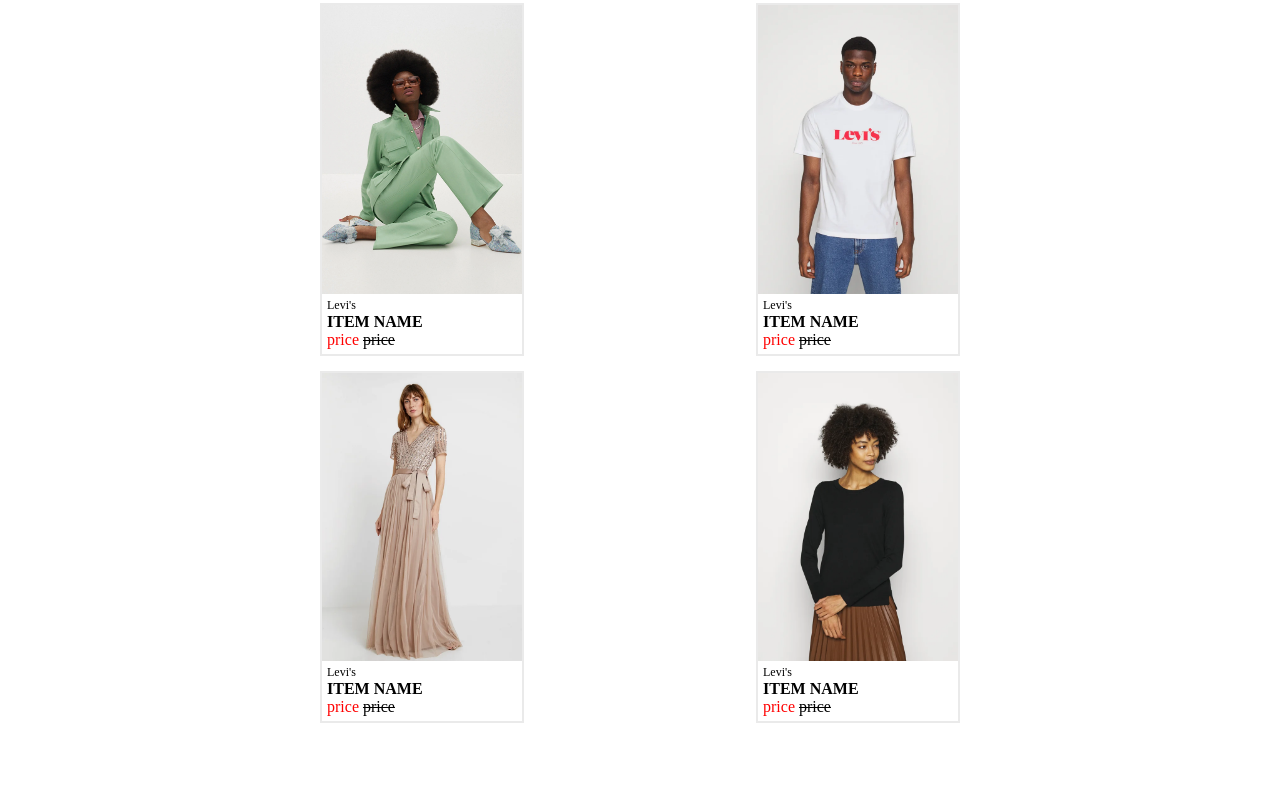
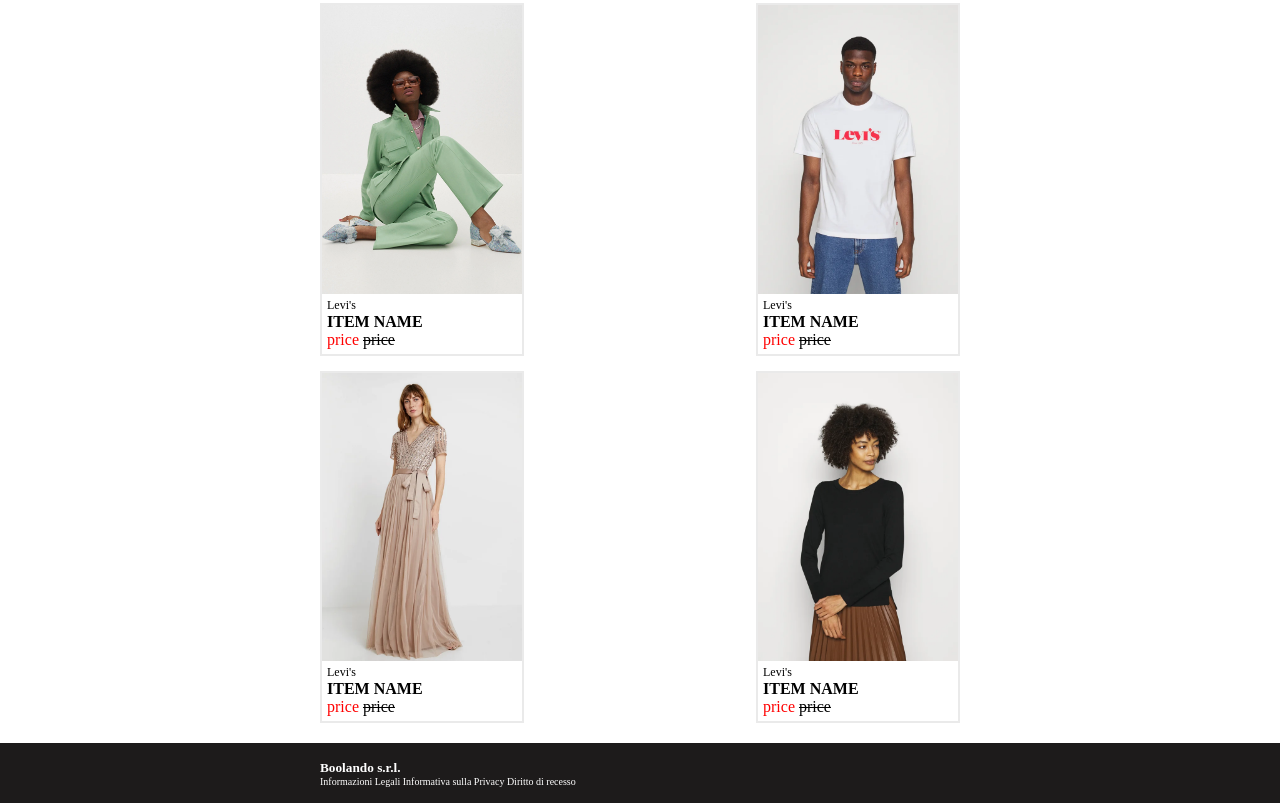
Before and after one commit to JordanSgrigna/html-css-boolando, a plain HTML site: page index.html in a window 1280 px wide. Shown: the part 497-1300 px from the top of the page. Before the commit the page ends 1220 px from the top, so only its background shows below. Drawn offline with Linux system fonts and the light colour scheme.

Commit message:
added footer with texts

```diff
--- a/css/style.css
+++ b/css/style.css
@@ -12,7 +12,7 @@
 
 
 .bg-black{
-    background-color: black;
+    background-color: rgb(29, 27, 27);
 }
 
 
@@ -139,3 +139,15 @@ img {
 .nav-height{
     height: 54px;
 }
+
+
+.footer-container{
+    height: 60px;
+    display: flex;
+    flex-wrap: wrap;
+}
+
+
+.footer-text{
+    font-size: 10px
+}
--- a/index.html
+++ b/index.html
@@ -26,7 +26,7 @@
                 </div>
 
 
-                <div>
+                <div class="image-center">
                     <!--LOGO-->
                     <img src="./img/boolean-logo.png" alt="boolean logo" height="20">
                 </div>
@@ -60,7 +60,7 @@
             <h5>Spedizione e reso gratuiti!</h5>
         </div>
 
-        <div class="page-mw shop-container flex-spacebetween">
+        <div class="page-mw shop-container flex-spacebetween p-bot20">
 
             <!--FIRST ITEM-->
 
@@ -146,6 +146,20 @@
     <!--FOOTER WITH ICONS-->
     <footer>
 
+        <div class="bg-black footer-container">
+
+            <div class="page-mw text-white">
+                <h5>Boolando s.r.l.</h5>
+                <p class="footer-text">Informazioni Legali Informativa sulla Privacy Diritto di recesso</p>
+            </div>
+
+
+
+
+
+
+        </div>
+
 
 
 
```
